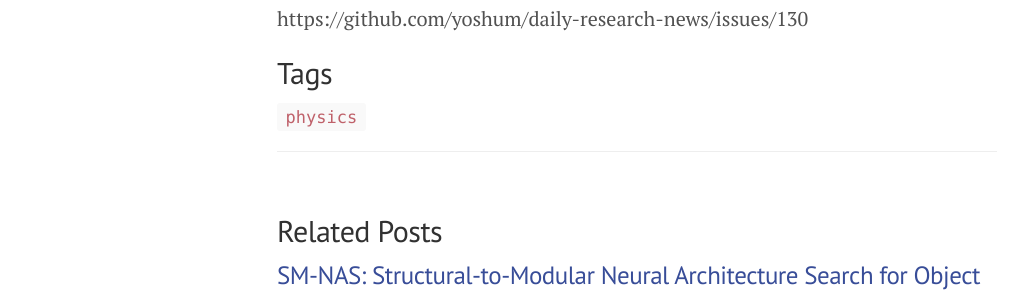
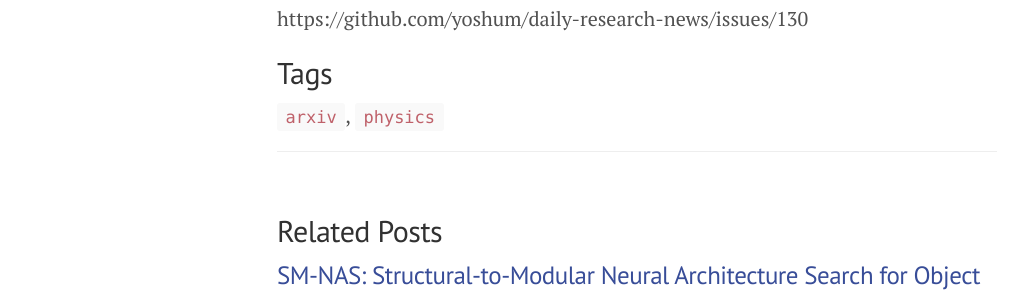
Before and after one commit to amirunpri2018/daily-research-news, a Jekyll site: the page built from _posts/2019-12-03-proof-of-the-absence-of-long-range-temporal-orders-in-gibbs-states.md, in a window 1280 px wide. Shown: the part 1041-1336 px from the top of the page, without its empty margins (3-1020 px from the left). Built offline with Jekyll 4.4.1, drawn with Linux system fonts in a browser that asks for light colours; nearby versions of some CDN libraries.

Commit message:
add a post

```diff
--- a/_posts/2019-12-03-proof-of-the-absence-of-long-range-temporal-orders-in-gibbs-states.md
+++ b/_posts/2019-12-03-proof-of-the-absence-of-long-range-temporal-orders-in-gibbs-states.md
@@ -1,8 +1,8 @@
 ---
 layout: post
 title: "Proof of the absence of long-range temporal orders in Gibbs states"
-tags: ["physics"]
-date: 2019-12-03 22:04:46 +0900
+tags: ["arxiv","physics"]
+date: 2019-12-03 22:05:39 +0900
 ---
 
 Gibbs状態で記述される熱平衡状態で時間並進対称性の自発的破れ（time crystal）は実現しえないことを証明．以前に出版されたレターの完全版．
```
